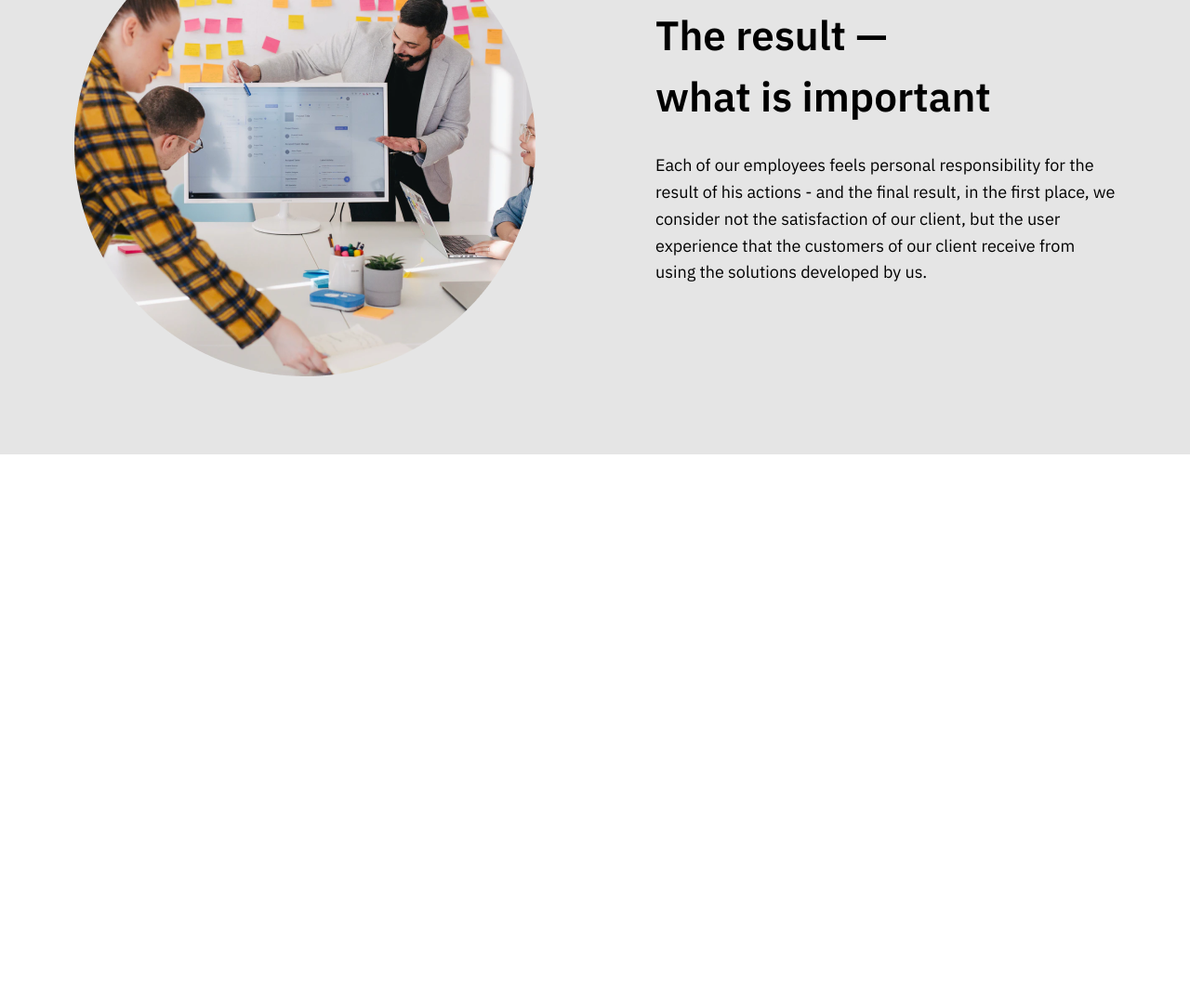
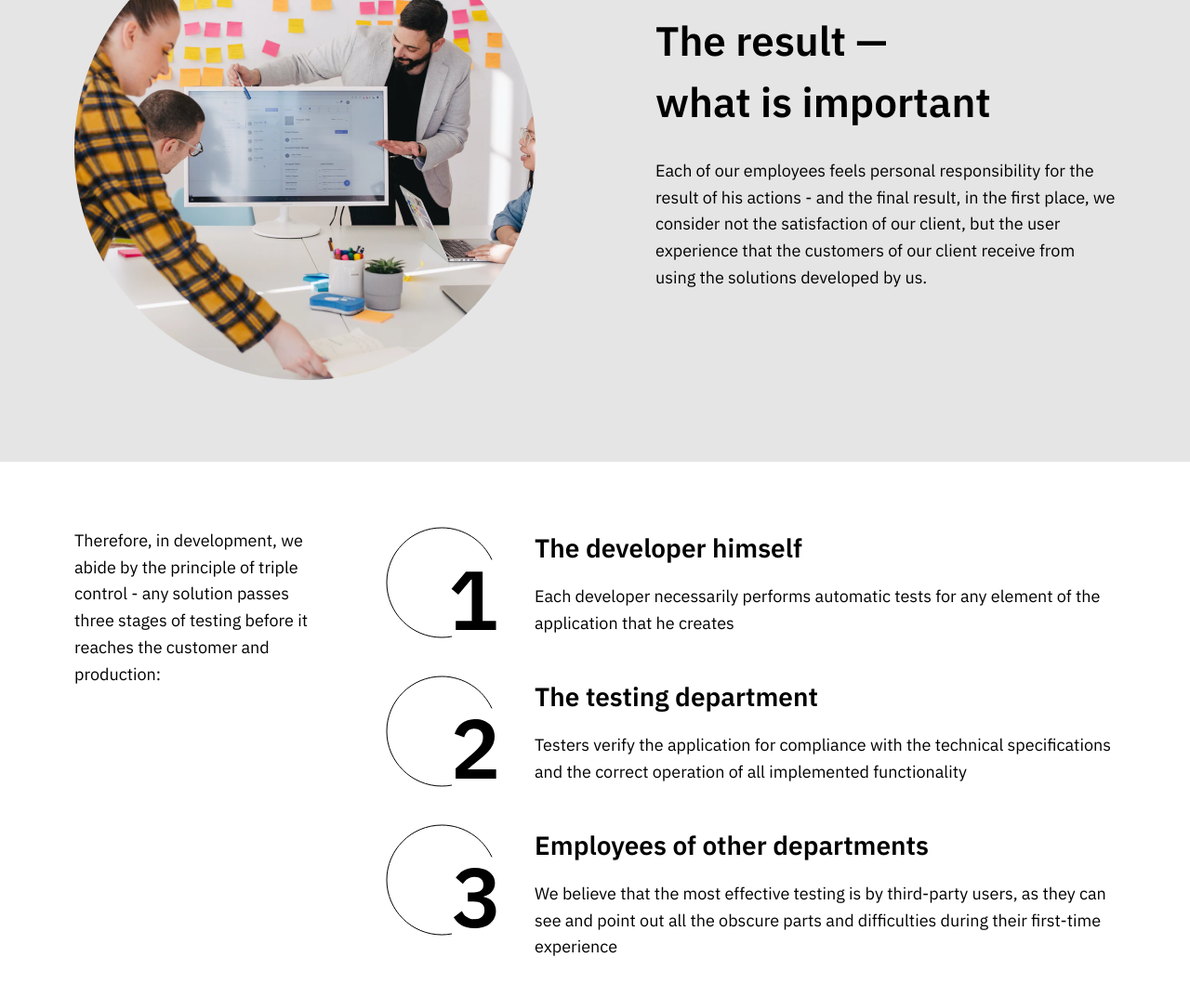
Before and after one commit to garold664/bboss.io-test, a website: page source/index.html in a window 1280 px wide. Shown: the part 1228-2301 px from the top of the page at 93% size. Before the commit the page ends 1717 px from the top, so only its background shows below. Drawn offline with nearby package versions, Linux system fonts and the light colour scheme; files that its build step writes are made by us from their sources.

Commit message:
завершает десктоп версию блока triple

```diff
--- a/source/index.html
+++ b/source/index.html
@@ -100,6 +100,52 @@
         </div>
       </div>
     </section>
+
+    <section class="triple">
+      <div class="triple__container">
+        <div class="triple__info">
+          <h2 class="triple__title visually-hidden">The principle of triple control</h2>
+          <p>Therefore, in development, we abide by the principle of triple control - any solution passes three stages of testing before it reaches the customer and production:</p>
+        </div>
+        <div class="triple__content">
+          <ul class="triple__list">
+            <li class="triple__item">
+              <img class="triple__item-icon" src="img/number1-icon.svg" alt="1" width="120" height="120">
+              <div class="triple__item-content">
+                <h3 class="triple__item-title">
+                 The developer himself
+                </h3>
+                <p class="triple__item-text">
+                  Each developer necessarily performs automatic tests for any element of the application that he creates
+                </p>
+              </div>
+            </li>
+            <li class="triple__item">
+              <img class="triple__item-icon" src="img/number2-icon.svg" alt="2" width="120" height="120">
+              <div class="triple__item-content">
+                <h3 class="triple__item-title">
+                  The testing department
+                </h3>
+                <p class="triple__item-text">
+                  Testers verify the application for compliance with the technical specifications and the correct operation of all implemented functionality
+                </p>
+              </div>
+            </li>
+            <li class="triple__item">
+              <img class="triple__item-icon" src="img/number3-icon.svg" alt="3" width="120" height="120">
+              <div class="triple__item-content">
+                <h3 class="triple__item-title">
+                  Employees of other departments
+                </h3>
+                <p class="triple__item-text">
+                  We believe that the most effective testing is by third-party users, as they can see and point out all the obscure parts and difficulties during their first-time experience
+                </p>
+              </div>
+            </li>
+          </ul>
+        </div>
+      </div>
+    </section>
   </main>
 </body>
 </html>
--- a/source/sass/base.scss
+++ b/source/sass/base.scss
@@ -8,8 +8,8 @@ body {
   margin: 0;
   font-family: $font-ibm;
   font-weight: 400;
-  font-size: 16px;
-  line-height: 21px;
+  font-size: 18px;
+  line-height: 1.6;
   position: relative;
   color: #000000;
   display: flex;
--- a/source/sass/components/components.scss
+++ b/source/sass/components/components.scss
@@ -2,3 +2,4 @@
 @import "logo.scss";
 @import "approach.scss";
 @import "result.scss";
+@import "triple.scss";
--- /dev/null
+++ b/source/sass/components/triple.scss
@@ -0,0 +1,50 @@
+.triple {
+  padding-top: 70px;
+
+  &__container {
+    @include container;
+    display: flex;
+  }
+
+  &__info {
+    flex-shrink: 0;
+    width: 260px;
+    margin-right: 75px;
+    font-size: 18px;
+    line-height: 1.6;
+  }
+
+  &__info p {
+    @include reset;
+  }
+
+  &__list {
+    @include list-reset;
+  }
+
+  &__item {
+    display: flex;
+    align-items: start;
+    padding-bottom: 40px;
+  }
+
+  &__item-content {
+  }
+
+  &__item-icon {
+    flex-shrink: 0;
+    margin-right: 40px;
+  }
+
+  &__item-title {
+    @include reset;
+    padding-bottom: 18px;
+    font-weight: 600;
+    font-size: 28px;
+    line-height: 1.5;
+  }
+
+  &__item-text {
+    @include reset;
+  }
+}
```
Also changed, not shown: build/css/style.css, build/css/style.min.css, build/img/number1-icon.svg (added), build/img/number2-icon.svg (added), build/img/number3-icon.svg (added), build/index.html, source/img/number1-icon.svg (added), source/img/number2-icon.svg (added), source/img/number3-icon.svg (added), 1 other file.
